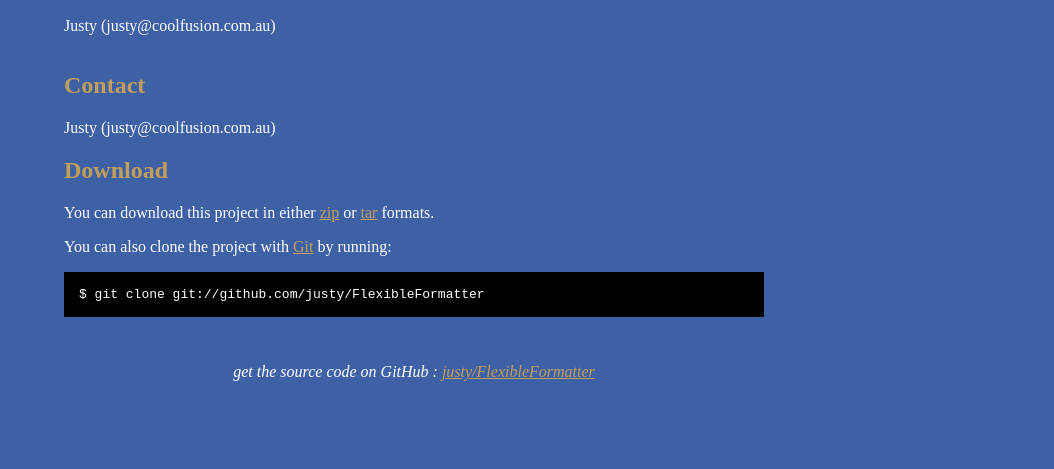
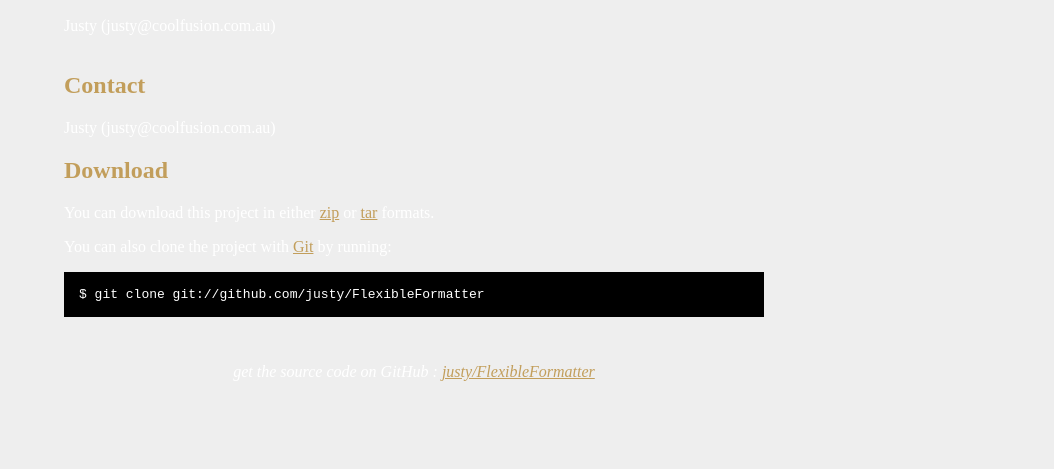
Before and after one commit to justy/FlexibleFormatter, a plain HTML site: page index.html in a window 1280 px wide. Shown: the part 331-800 px from the top of the page, without its empty margins (226-1280 px from the left). Drawn offline with Linux system fonts and the light colour scheme.

Commit message:
change home page background to light grey

```diff
--- a/index.html
+++ b/index.html
@@ -10,7 +10,7 @@
 	<style type="text/css">
 		body {
   		margin-top: 1.0em;
-  		background-color: #3d61a4;
+  		background-color: #eee;
 		  font-family: "Helvetica,Arial,FreeSans";
   		color: #ffffff;
     }
```
